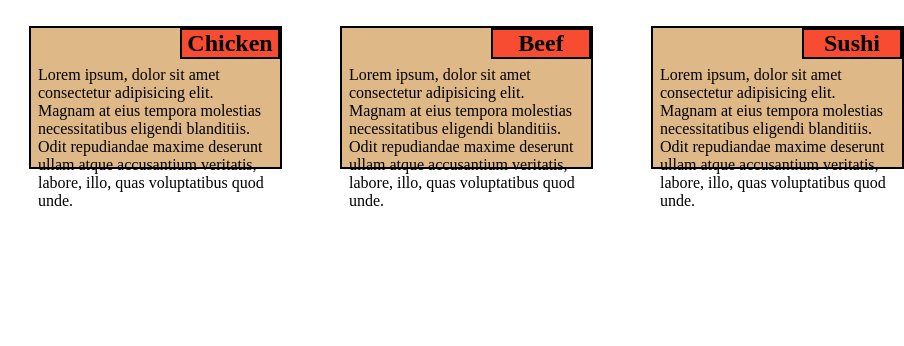
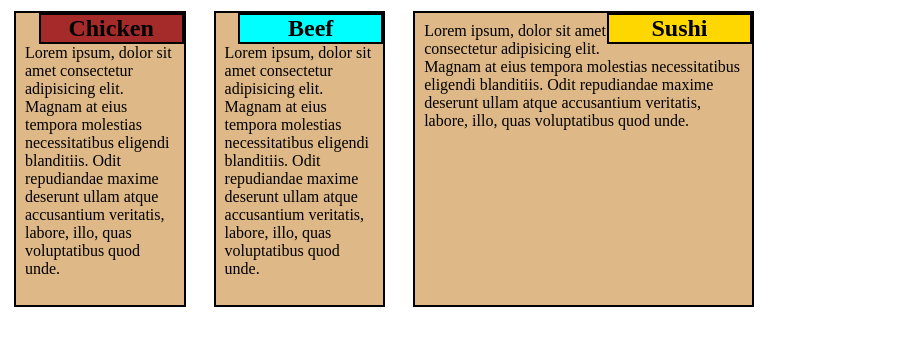
Before and after one commit to tokurika-coder/module-2-assignment, a plain HTML site: page index.html in a window 768 px wide. Shown: the part 40-386 px from the top of the page, 904 px wide, since content can reach past the window. Drawn offline with Linux system fonts and the light colour scheme.

Commit message:
2nd commit

```diff
--- a/css/style.css
+++ b/css/style.css
@@ -6,63 +6,50 @@
 .head{
     text-align: center;
 }
+
 .row{
     display: flex;
 }
-section{
+.section{
     background-color: burlywood;
-    margin: 29px;
     box-sizing: border-box;
     border: 2px solid black;
-    display: inline-block;
-    width: 388px;
-    height: 143px;
+    text-align: left;
+    margin: 14px;
 }
-
-section h1{
-    text-align: center;
-    border: 2px solid black;
-    box-sizing: border-box;
-    margin-left: 271px;
-    background-color:#f74c31;
+.section h1{
+        box-sizing: border-box;
+        border: 2px solid black;
+        text-align: center;
+        float: right;
+        width: 145px;
+        background-color: brown;
+    }
+.section p{
+    padding: 9px;
 }
-
-section p{
-    box-sizing: border-box;
-    width: 364px;
-    padding: 7px;
+#beef h1{
+      background-color:aqua;
 }
-
+#sushi h1{
+    background-color: gold;
+}
 @media(max-width:767px) {
     .row{
         flex-direction: column;
     }
-    section{
-        width: 271px;
-        margin: 30px;
-        height: 204px;
-    }
-    section p{
-       width: 249px;
-       height: 200px;
-    }
-    section h1{
-        margin-left: 149px;
+    .section h1{
+        width: 115px;
     }
  }
-
- @media((min-width:768px) and (max-width:991px)) {
-    .row{
-        column-gap: unset;
-    }
-    section{
-
-    }
-    section p{
-       width: 249px;
-       height: 200px;
-    }
-    section h1{
-        margin-left: 149px;
-    }
+ @media(min-width:768px) and (max-width:991px) {
+   .col-md-12{
+       width: 100%;
+   }
+   .col-md-6{
+       width: 50%;
+   }
+   .col-md-1, .col-md-2, .col-md-3, .col-md-4, .col-md-5, .col-md-6, .col-md-7, .col-md-8, .col-md-9, .col-md-10, .col-md-11, .col-md-12 {
+    float: left;
+}
  }
--- a/index.html
+++ b/index.html
@@ -9,27 +9,29 @@
 </head>
 <body>
     <h1 class="head">Our Menu</h1>
-        <div class="container-fluid">
             <div class="row">
-                <!-- <div class="col-md-6"> -->
-                    <section class>
+                <div class= "section col-lg-4 col-md-6 col-sm-12">
+                    <section id="chicken">
                         <h1>Chicken</h1>
                         <p>Lorem ipsum, dolor sit amet consectetur adipisicing elit. Magnam at eius tempora molestias
                         necessitatibus
                         eligendi blanditiis. Odit repudiandae maxime deserunt ullam atque accusantium veritatis, labore, illo,
                         quas voluptatibus quod unde.</section></p></section>
-                    <section class>
+                        </div>
+                        <div class="section col-lg-4 col-md-6 col-sm-12">
+                    <section id="beef">
                         <h1>Beef</h1>
                         <p>Lorem ipsum, dolor sit amet consectetur adipisicing elit. Magnam at eius tempora molestias
                         necessitatibus eligendi blanditiis. Odit repudiandae maxime deserunt ullam atque accusantium veritatis,
                         labore, illo, quas voluptatibus quod unde.</p></section>
-                    <section class>
+                        </div>
+                        <div class="section col-lg-4 col-md-12 col-sm-12">
+                    <section id="sushi">
                         <h1>Sushi</h1>
                         <p>Lorem ipsum, dolor sit amet consectetur adipisicing elit. Magnam at eius tempora molestias
                         necessitatibus eligendi blanditiis. Odit repudiandae maxime deserunt ullam atque accusantium
                         veritatis, labore, illo, quas voluptatibus quod unde.</p></section>
-                        <!-- </div> -->
+                        </div>
                 </div>
-            </div>
 </body>
 </html>
```
